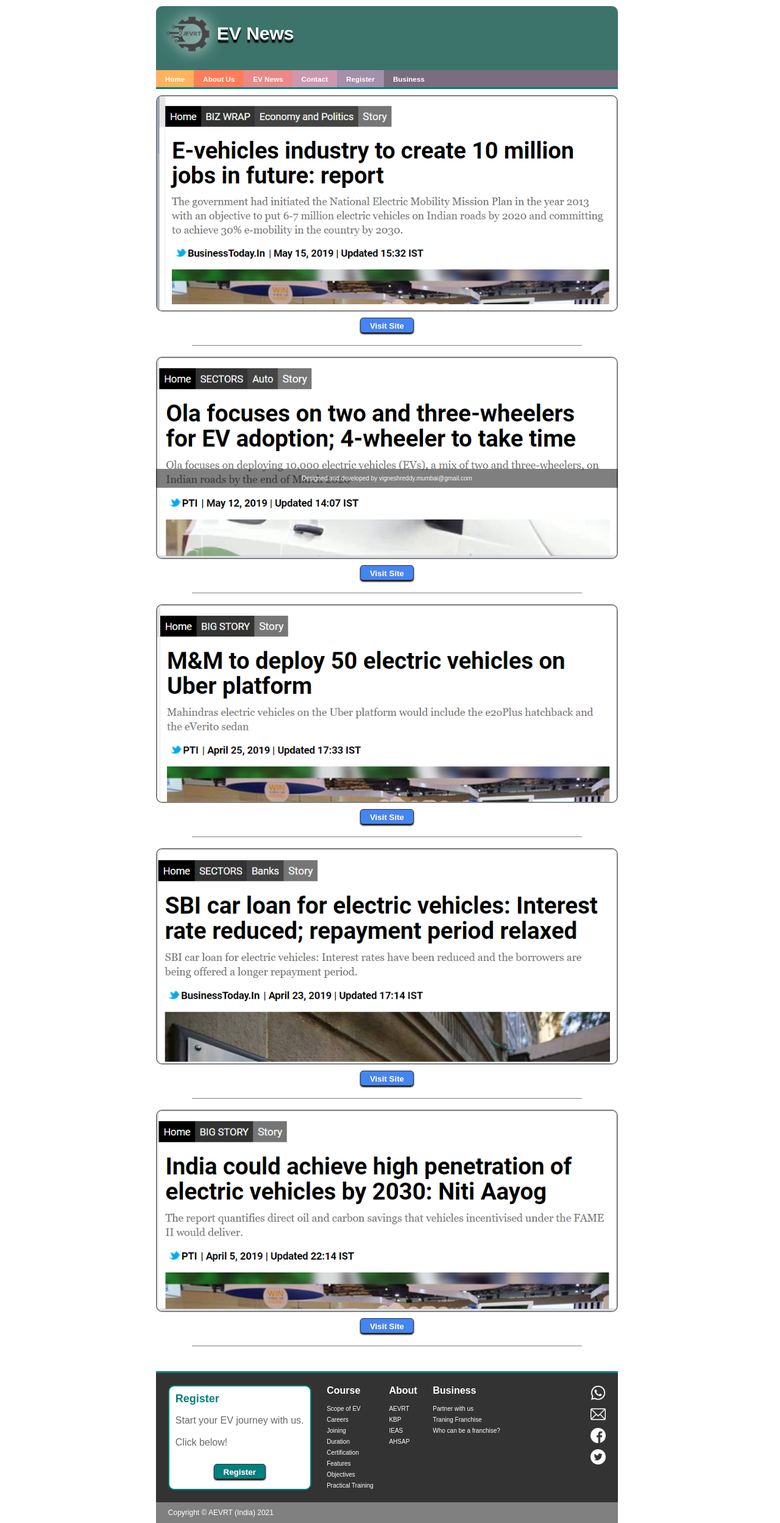
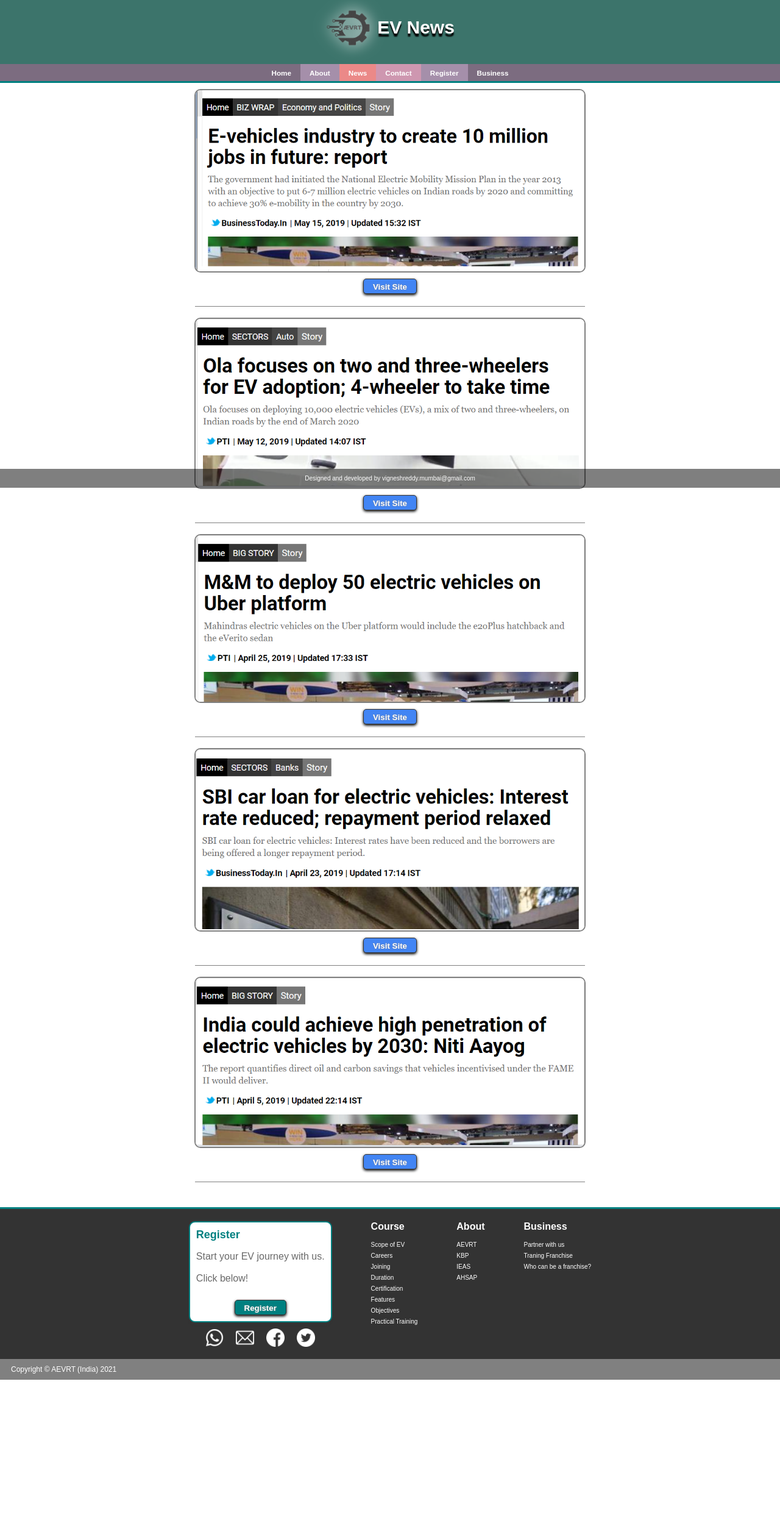
Before and after one commit to wiserdivisor/template, a Gatsby site: page /evnews in a window 1280 px wide. Shown: the whole page at 61% size. After the commit the page ends 2263 px from the top, so only its background shows below. Built offline with nearby package versions, Linux system fonts and the light colour scheme; Gatsby itself is replaced by a stand-in of ours.

Commit message:
commit_9 - layout changes

```diff
--- /dev/null
+++ b/src/components/footer.js
@@ -0,0 +1,156 @@
+import React from "react";
+import data from "../data/anchor_data.json";
+import { footerIcon } from "./layout.module.css";
+import { StaticImage } from "gatsby-plugin-image";
+import VisitSite from "../components/visitSiteButton";
+
+function FooterColumn({
+  title = "Header",
+  links = [{ link: "#", title: "No Items." }],
+}) {
+  return (
+    <div>
+      <div style={{ color: "white", fontWeight: "bold", fontSize: 16 }}>
+        {title}
+      </div>
+      <div style={{ marginTop: 10 }}>
+        {links.map((x) => (
+          <>
+            <a
+              href={x.link}
+              style={{ textDecoration: "none", color: "white", fontSize: 10 }}
+            >
+              {x.title}
+            </a>
+            <br />
+          </>
+        ))}
+      </div>
+    </div>
+  );
+}
+
+const Footer = () => {
+  const homeList = data.home;
+  const aboutList = data.about;
+  const franchiseList = data.franchise;
+
+  return (
+    <>
+      <div
+        style={{
+          backgroundColor: "#333",
+          color: "white",
+          borderTopWidth: 3,
+          borderTopColor: "teal",
+          borderTopStyle: "solid",
+          padding: 20,
+          display: "grid",
+          placeItems: "center",
+        }}
+      >
+        <div
+          style={{
+            gridGap: "5vw",
+            display: "flex",
+          }}
+        >
+          <div
+            style={{
+              gridColumn: 1,
+              gridColumnEnd: 1,
+            }}
+          >
+            <div
+              style={{
+                color: "teal",
+                backgroundColor: "#fff",
+                borderRadius: 10,
+                padding: 10,
+                display: "flex",
+                flexDirection: "column",
+                border: "2px solid teal",
+                boxShadow: "0px 5px 2px #333",
+              }}
+            >
+              <div
+                style={{
+                  color: "teal",
+                  fontWeight: "bold",
+                  fontSize: 18,
+                }}
+              >
+                Register
+              </div>
+              <p style={{ color: "dimgrey" }}>
+                Start your EV journey with us.
+                <br />
+                <br />
+                Click below!
+              </p>
+              <a href="/register" style={{ alignSelf: "center" }}>
+                <VisitSite showHr={false} name="Register" bgColor="teal" />
+              </a>
+            </div>
+            <div
+              style={{
+                display: "flex",
+                flexDirection: "row",
+                justifyContent: "center",
+              }}
+            >
+              <a
+                href="https://wa.me/919136359123"
+                target="_blank"
+                rel="noreferrer"
+              >
+                <StaticImage
+                  src="../images/whatsapp.png"
+                  alt=""
+                  className={footerIcon}
+                />
+              </a>
+              <a
+                href="mailto:aevrt.india@gmail.com"
+                target="_blank"
+                rel="noreferrer"
+              >
+                <StaticImage
+                  src="../images/email.png"
+                  alt=""
+                  className={footerIcon}
+                />
+              </a>
+              <StaticImage
+                src="../images/facebook.png"
+                alt=""
+                className={footerIcon}
+              />
+              <StaticImage
+                src="../images/twitter.png"
+                alt=""
+                className={footerIcon}
+                style={{ marginRight: 0 }}
+              />
+            </div>
+          </div>
+          <FooterColumn title="Course" links={homeList} />
+          <FooterColumn title="About" links={aboutList} />
+          <FooterColumn title="Business" links={franchiseList} />
+        </div>
+      </div>
+      <div
+        style={{
+          color: "#fff",
+          fontSize: 12,
+          backgroundColor: "grey",
+          padding: "10px 10px 10px 20px",
+        }}
+      >
+        Copyright © AEVRT (India) 2021
+      </div>
+    </>
+  );
+};
+
+export { Footer };
--- a/src/components/layout.js
+++ b/src/components/layout.js
@@ -6,63 +6,54 @@
   headerText,
   headerSubtext,
   divider,
-  footerIcon,
 } from "./layout.module.css";
-import data from "../data/anchor_data.json";
+import "./page.css";
 import { Helmet } from "react-helmet";
 import Navbar from "./navbar";
 import { StaticImage } from "gatsby-plugin-image";
-import VisitSite from "../components/visitSiteButton";
-
-function FooterColumn({
-  title = "Header",
-  links = [{ link: "#", title: "No Items." }],
-}) {
-  return (
-    <div
-      style={{
-        marginRight: "2vw",
-      }}
-    >
-      <div style={{ color: "white", fontWeight: "bold", fontSize: 16 }}>
-        {title}
-      </div>
-      <div style={{ marginTop: 10 }}>
-        {links.map((x) => (
-          <>
-            <a
-              href={x.link}
-              style={{ textDecoration: "none", color: "white", fontSize: 10 }}
-            >
-              {x.title}
-            </a>
-            <br />
-          </>
-        ))}
-      </div>
-    </div>
-  );
-}
+import favicon from "../images/favicon.ico";
+import logo from "../images/avert.png";
+import { Footer } from "./footer";
 
 const Layout = ({ pageTitle, children }) => {
-  const homeList = data.home;
-  const aboutList = data.about;
-  const franchiseList = data.franchise;
   return (
     <main className={container}>
-      <Helmet htmlAttributes={{ lang: "en" }}>
-        <meta
-          name="description"
-          content="EV Course - Electric Vehicles Assembly, Maintenence & Repairs Training. Includes sizing, testing, troubleshooting and component-level repairs of battery, EV Controller, DC to DC converter and battery pack assembly. EV motors and hubs."
-        />
+      <div>
+        <Helmet
+          htmlAttributes={{ lang: "en" }}
+          meta={[
+            {
+              name: "viewport",
+              content: "width=device-width, initial-scale=1.0",
+            },
+            {
+              name: "description",
+              content: "EV Course - Electric Vehicles Assembly, Maintenence & Repairs Training. Includes sizing, testing, troubleshooting and component-level repairs of battery, EV Controller, DC to DC converter and battery pack assembly. EV motors and hubs.",
+            },
+            { property: "og:type", content: "website" },
+            {
+              property: "og:title",
+              content: "Academy of Electric Vehicles Research and Technology.",
+            },
+            {
+              property: "og:description",
+              content:
+                "EV Course - Electric Vehicles Assembly, Maintenence & Repairs Training. Includes sizing, testing, troubleshooting and component-level repairs of battery, EV Controller, DC to DC converter and battery pack assembly. EV motors and hubs.",
+            },
+            { property: "og:url", content: "https://trainingev.gatsbyjs.io" },
+            { property: "og:image", content: `${logo}` },
+          ]}
+          link={[{ rel: "icon", type: "image/x-icon", href: `${favicon}` }]}
+        >
           <title>{pageTitle} - ÆVRT</title>
+          <meta property="og:url" content="https://trainingev.gatsbyjs.io" />
         </Helmet>
         <div className={headerDiv}>
           <div
             style={{
               display: "flex",
               alignItems: "center",
-            justifyContent: pageTitle[1] === "c" ? "center" : "left",
+              justifyContent: "center",
             }}
           >
             <div className={siteLogo}>
@@ -80,127 +71,27 @@
             </>
           ) : null}
         </div>
+      </div>
       <Navbar title={pageTitle} />
+      <div style={{ minWidth: 500, maxWidth: "50%", margin: "auto" }}>
         {children}
+      </div>
       <div
         style={{
           position: "sticky",
           width: "inherit",
           textAlign: "center",
-          marginTop: 10,
           bottom: 0,
           color: "white",
           fontSize: 10,
+          margin: "10px 0px 0px 0px",
           padding: "10px 0px 10px 0px",
           backgroundColor: "rgba(0,0,0,0.5)",
         }}
       >
         Designed and developed by vigneshreddy.mumbai@gmail.com
       </div>
-      <div
-        style={{
-          backgroundColor: "#333",
-          color: "white",
-          borderTopWidth: 3,
-          borderTopColor: "teal",
-          borderTopStyle: "solid",
-          padding: 20,
-          display: "grid",
-        }}
-      >
-        <div style={{ display: "flex", gridColumnStart: 1, gridColumnEnd: 4 }}>
-          <div
-            style={{
-              color: "teal",
-              marginRight: "2vw",
-              backgroundColor: "#fff",
-              borderRadius: 10,
-              padding: 10,
-              display: "flex",
-              flexDirection: "column",
-              border:'2px solid teal',
-              boxShadow:'0px 5px 2px #333'
-            }}
-          >
-            <div
-              style={{
-                color: "teal",
-                fontWeight: "bold",
-                fontSize: 18,
-              }}
-            >
-              Register
-            </div>
-            <p style={{ color:'dimgrey' }}>
-              Start your EV journey with us.
-              <br />
-              <br />
-              Click below!
-            </p>
-            <a href="/register" style={{ alignSelf: "center" }}>
-              <VisitSite showHr={false} name="Register" bgColor="teal" />
-            </a>
-          </div>
-
-          <FooterColumn title="Course" links={homeList} />
-          <FooterColumn title="About" links={aboutList} />
-          <FooterColumn title="Business" links={franchiseList} />
-        </div>
-        <div
-          style={{
-            gridColumnStart: 5,
-            gridColumnEnd: 5,
-            display: "flex",
-            flexDirection: "column",
-            alignItems: "flex-end",
-          }}
-        >
-          <a href="https://wa.me/9136359123" target="_blank" rel="noreferrer">
-            <StaticImage
-              src="../images/whatsapp.png"
-              alt=""
-              className={footerIcon}
-            />
-          </a>
-          <a
-            href="mailto:aevrt.india@gmail.com"
-            target="_blank"
-            rel="noreferrer"
-          >
-            <StaticImage
-              src="../images/email.png"
-              alt=""
-              className={footerIcon}
-            />
-          </a>
-          <a href="#" target="_blank" rel="noreferrer">
-            <StaticImage
-              src="../images/facebook.png"
-              alt=""
-              className={footerIcon}
-            />
-          </a>
-          <a href="#" target="_blank" rel="noreferrer">
-            <StaticImage
-              src="../images/twitter.png"
-              alt=""
-              className={footerIcon}
-              style={{ marginBottom: "0px" }}
-            />
-          </a>
-        </div>
-      </div>
-      <div
-        style={{
-          color: "#fff",
-          fontSize: 12,
-          margin: "0px 0px -10px 0px",
-          backgroundColor: "grey",
-          padding: "10px 10px 10px 20px",
-        }}
-      >
-        Copyright © AEVRT (India) 2021
-      </div>
+      <Footer />
     </main>
   );
 };
--- a/src/components/layout.module.css
+++ b/src/components/layout.module.css
@@ -1,12 +1,6 @@
 .container {
-  align-items: center;
-  justify-content: center;
-  margin: auto;
-  min-width: 500px;
-  max-width: 60%;
-  padding: 0px 10px 0px 0px;
   font-family: sans-serif;
-  display: block;
+  margin:-10px;
 }
 
 .dropDown {
@@ -38,6 +32,7 @@
 
 .navLinks {
   display: flex;
+  justify-content:center;
 }
 
 .navLinkItem {
@@ -64,8 +59,8 @@
   background-color: #3c746b;
   align-items: center;
   margin-top: 10px;
-  border-top-left-radius: 10px;
-  border-top-right-radius: 10px;
+  //border-top-left-radius: 10px;
+  //border-top-right-radius: 10px;
 }
 
 .headerText {
@@ -95,7 +90,7 @@
 }
 
 .footerIcon{
-  width: 25px;
+  width: 30px;
   filter: invert(1);
-  margin-bottom: 10px;
+  margin: 10px 20px 0px 0px;
 }
--- a/src/components/navbar.js
+++ b/src/components/navbar.js
@@ -12,8 +12,8 @@
 function DropDown({ links = [{ link: "#", title: "No items." }] }) {
   return (
     <div className={dropDown}>
-      {links.map((x) => (
-        <div className={navLinkItem}>
+      {links.map((x,index) => (
+        <div className={navLinkItem} key={index}>
           <a style={{ textDecoration: "none", color: "dimgrey" }} href={x.link}>
             {x.title}
           </a>
@@ -29,22 +29,22 @@
   return (
     <div className={navbar}>
       <div className={navLinks}>
-        <div className={navLinkItem} style={{ backgroundColor: "#ffb35c" }}>
+        <div className={navLinkItem} style={{ backgroundColor: "#7c6c80" }}>
           <Link to="/" className={navLinkText}>
             Home
           </Link>
           <DropDown links={homeLinks} />
         </div>
 
-        <div className={navLinkItem} style={{ backgroundColor: "#ff7d59" }}>
+        <div className={navLinkItem} style={{ backgroundColor: "#a58faa" }}>
           <Link to="/about" className={navLinkText}>
-            About Us
+            About
           </Link>
         </div>
 
         <div className={navLinkItem} style={{ backgroundColor: "#eb8988" }}>
           <Link to="/evnews" className={navLinkText}>
-            EV News
+            News
           </Link>
         </div>
         <div className={navLinkItem} style={{ backgroundColor: "#ce97b0" }}>
--- /dev/null
+++ b/src/components/page.css
@@ -0,0 +1,3 @@
+html {
+  //padding: 0px;
+}
```
Also changed, not shown: src/components/section.js (+6 -4 lines), src/components/table.js (+4 -4 lines), src/pages/index.js (+21 -11 lines), src/images/favicon.ico (added). Lines whose indentation alone changed are shown as unchanged.
